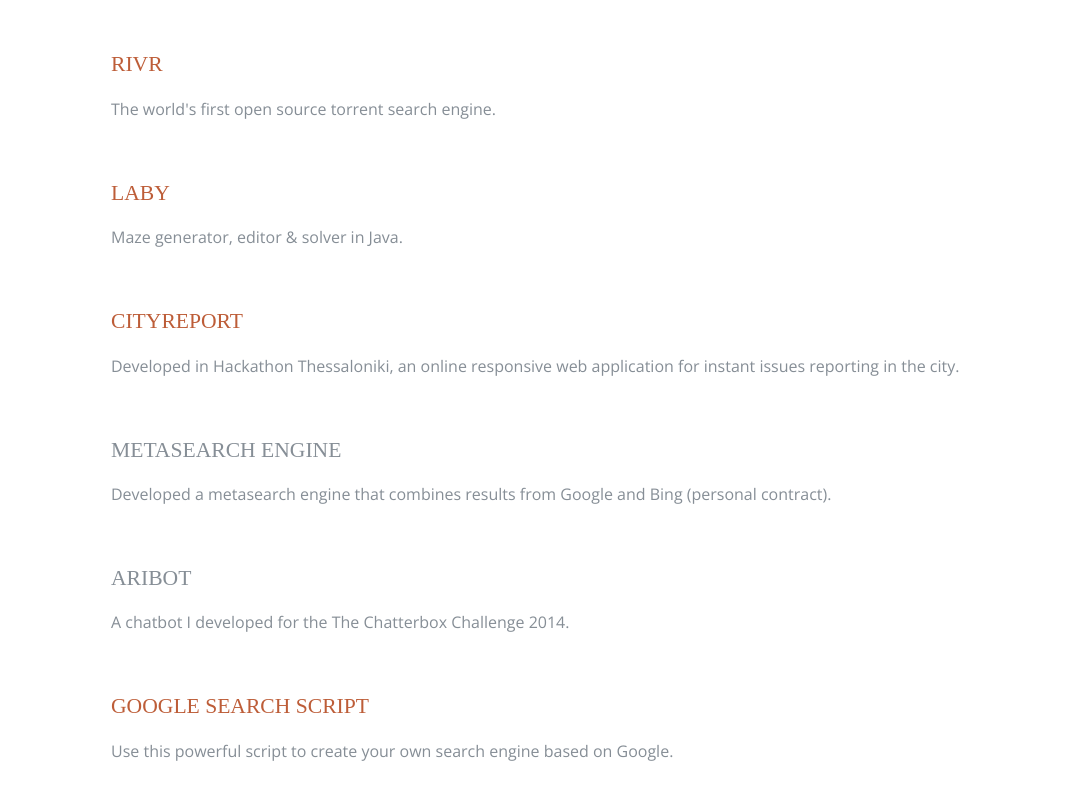
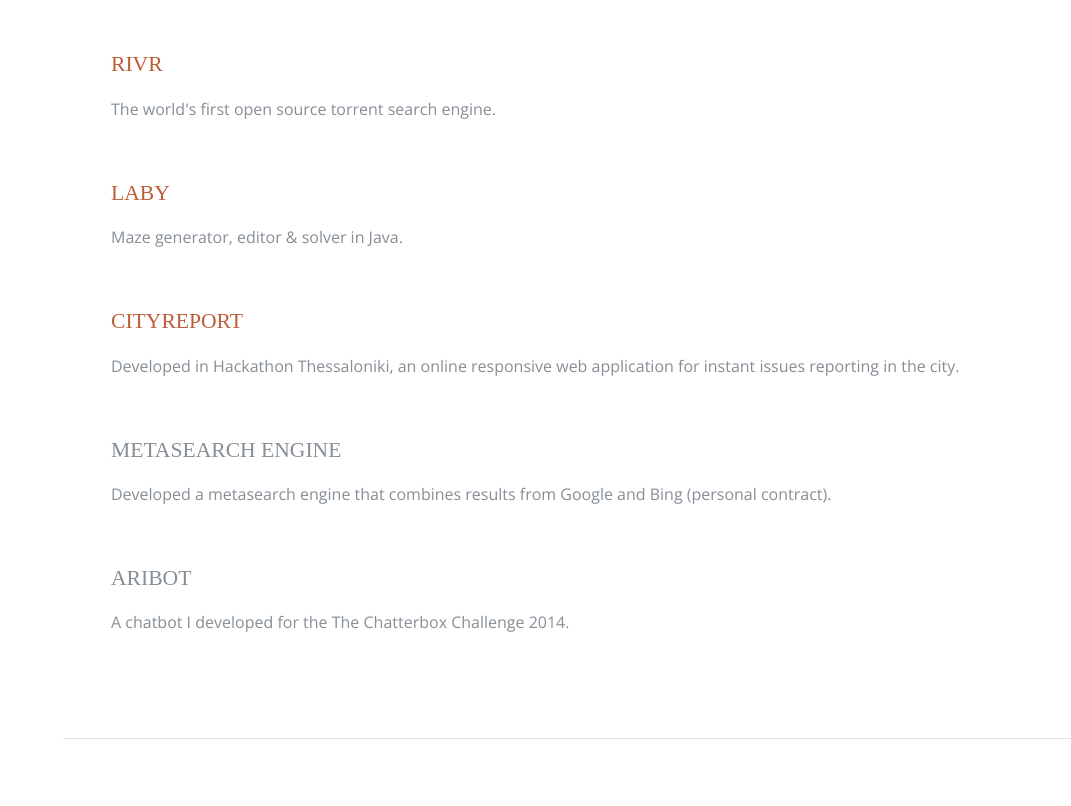
Before and after one commit to algoprog/algoprog.github.io, a plain HTML site: page index.html in a window 1280 px wide. Shown: the part 6330-7136 px from the top of the page, without its empty margins (209-1280 px from the left). After the commit the page ends 7069 px from the top, so only its background shows below. Drawn offline with nearby package versions, Linux system fonts and the light colour scheme; a web font is replaced by a local one.

Commit message:
Update index.html

```diff
--- a/index.html
+++ b/index.html
@@ -344,10 +344,6 @@ A small piece of custom search engine software that I developed and sold for $15
           <p>A chatbot I developed for the The Chatterbox Challenge 2014.</p>
           <p style="color: white;">-</p>
 
-          <div class="subheading mb-3"><a href="https://algoprog.com/google-search-script">Google Search Script</a></div>
-          <p>Use this powerful script to create your own search engine based on Google.</p>
-          <p style="color: white;">-</p>
-
         </div>
       </section>
 
```
